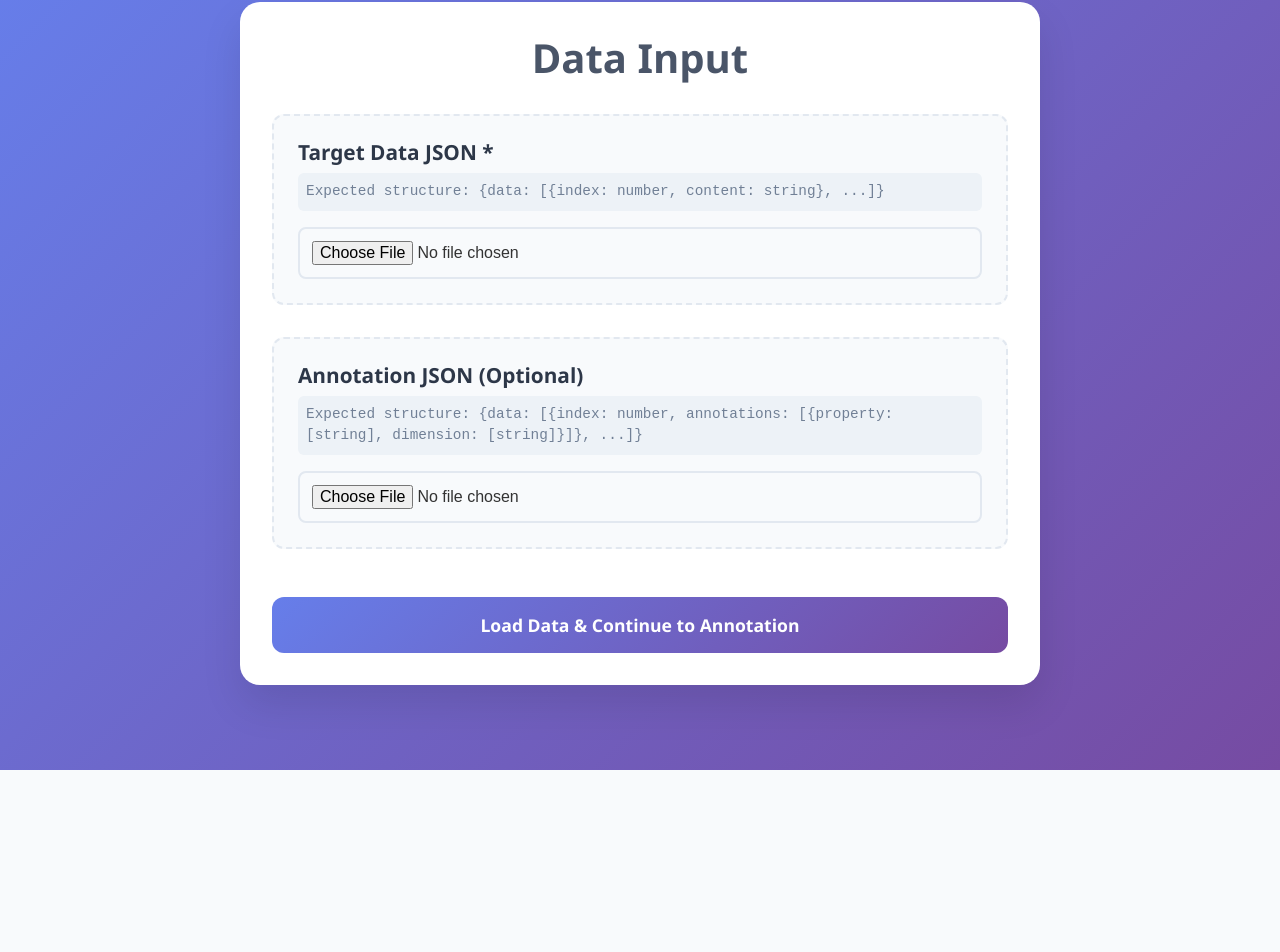
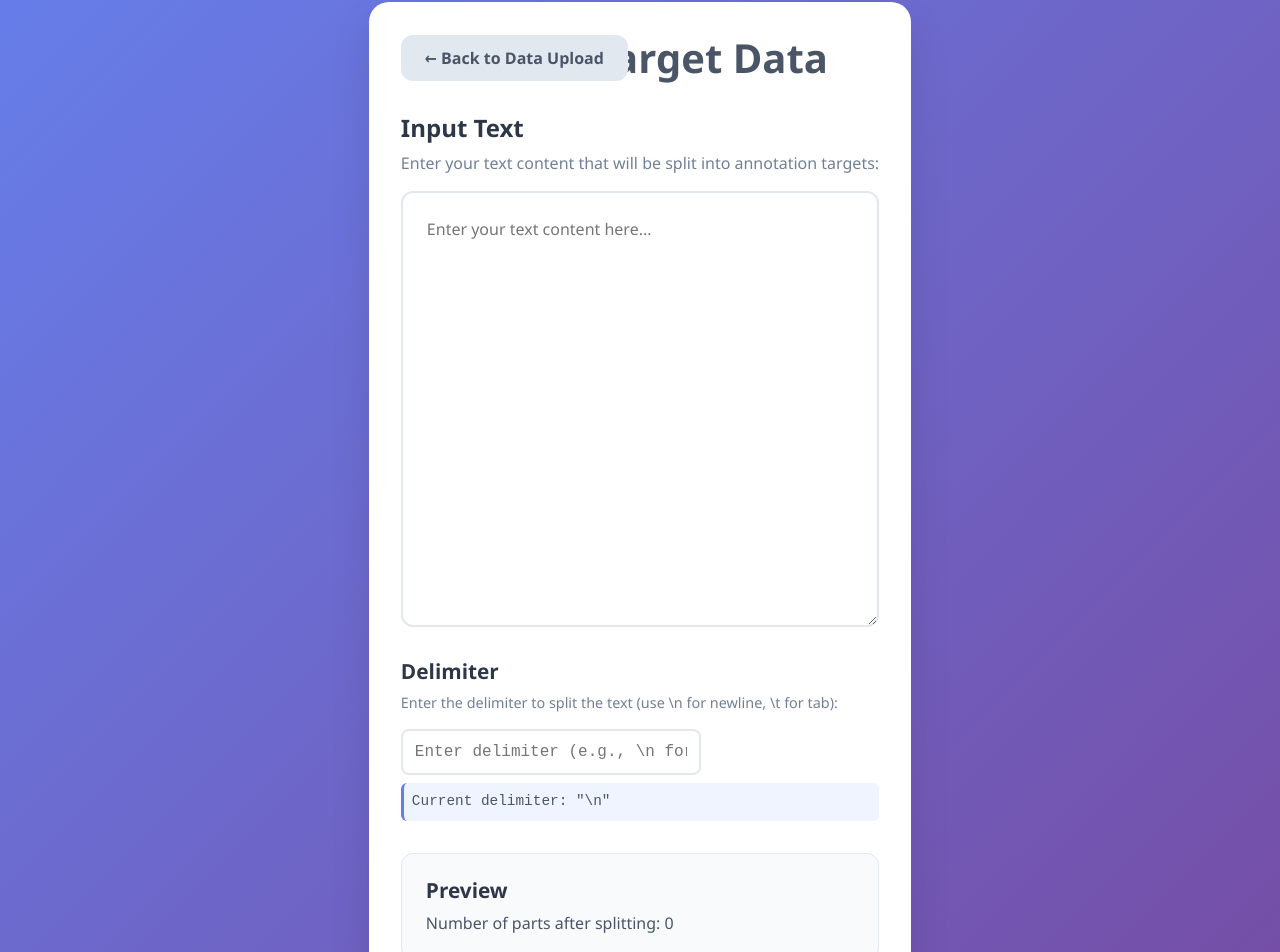
Before and after one commit to konbraphat51/OpenCoder, a React (Vite) app: page /text-input in a window 1280 px wide. Before the commit this address led to /. Shown: the part 30-982 px from the top of the page. Before the commit the page ends 800 px from the top, so only its background shows below. Built offline with nearby package versions, Linux system fonts and the light colour scheme.

Commit message:
claude: text input

```diff
--- a/src/App.css
+++ b/src/App.css
@@ -64,6 +64,47 @@ body {
 	background: #edf2f7;
 	padding: 0.5rem;
 	border-radius: 6px;
+}
+
+/* Section header with inline button layout */
+.section-header-with-button {
+	display: flex;
+	align-items: flex-start;
+	justify-content: space-between;
+	gap: 1rem;
+	margin-bottom: 1rem;
+}
+
+.section-header {
+	flex: 1;
+}
+
+.section-header h2 {
+	margin-bottom: 0.5rem;
+}
+
+.section-header p {
+	margin-bottom: 0;
+}
+
+.create-target-inline-button {
+	background: linear-gradient(135deg, #ed8936 0%, #dd6b20 100%);
+	color: white;
+	border: none;
+	padding: 0.75rem 1.25rem;
+	border-radius: 8px;
+	font-size: 0.9rem;
+	font-weight: 600;
+	cursor: pointer;
+	transition: all 0.3s ease;
+	white-space: nowrap;
+	flex-shrink: 0;
+	height: fit-content;
+}
+
+.create-target-inline-button:hover {
+	transform: translateY(-1px);
+	box-shadow: 0 6px 15px rgba(237, 137, 54, 0.4);
 }
 
 .file-input {
@@ -375,6 +416,201 @@ body {
 	color: #718096;
 }
 
+/* Text Input Page Styles */
+.text-input-container {
+	max-width: 900px;
+	margin: 2rem auto;
+	padding: 2rem;
+	background: white;
+	border-radius: 20px;
+	box-shadow: 0 20px 40px rgba(0, 0, 0, 0.1);
+	backdrop-filter: blur(10px);
+	min-height: calc(100vh - 4rem);
+}
+
+.text-input-header {
+	display: flex;
+	align-items: center;
+	margin-bottom: 2rem;
+	position: relative;
+}
+
+.back-button {
+	background: #e2e8f0;
+	color: #4a5568;
+	border: none;
+	padding: 0.75rem 1.5rem;
+	border-radius: 12px;
+	font-size: 1rem;
+	font-weight: 600;
+	cursor: pointer;
+	transition: all 0.3s ease;
+	position: absolute;
+	left: 0;
+}
+
+.back-button:hover {
+	background: #cbd5e0;
+	transform: translateX(-2px);
+}
+
+.text-input-header h1 {
+	flex: 1;
+	text-align: center;
+	color: #4a5568;
+	font-size: 2.5rem;
+	font-weight: 700;
+	margin: 0;
+}
+
+.text-input-content {
+	display: flex;
+	flex-direction: column;
+	gap: 2rem;
+}
+
+.input-section {
+	display: flex;
+	flex-direction: column;
+}
+
+.input-section h2 {
+	color: #2d3748;
+	margin-bottom: 0.5rem;
+	font-size: 1.5rem;
+}
+
+.input-section p {
+	color: #718096;
+	margin-bottom: 1rem;
+	font-size: 1rem;
+}
+
+.large-text-input {
+	width: 100%;
+	padding: 1.5rem;
+	border: 2px solid #e2e8f0;
+	border-radius: 12px;
+	font-size: 1rem;
+	font-family: "Segoe UI", Tahoma, Geneva, Verdana, sans-serif;
+	line-height: 1.6;
+	resize: vertical;
+	min-height: 300px;
+	transition: border-color 0.3s ease;
+}
+
+.large-text-input:focus {
+	outline: none;
+	border-color: #667eea;
+	box-shadow: 0 0 0 3px rgba(102, 126, 234, 0.1);
+}
+
+.delimiter-section {
+	display: flex;
+	flex-direction: column;
+}
+
+.delimiter-section h3 {
+	color: #2d3748;
+	margin-bottom: 0.5rem;
+	font-size: 1.3rem;
+}
+
+.delimiter-section p {
+	color: #718096;
+	margin-bottom: 1rem;
+	font-size: 0.9rem;
+}
+
+.delimiter-input {
+	width: 300px;
+	padding: 0.75rem;
+	border: 2px solid #e2e8f0;
+	border-radius: 8px;
+	font-size: 1rem;
+	font-family: "Courier New", monospace;
+	transition: border-color 0.3s ease;
+}
+
+.delimiter-input:focus {
+	outline: none;
+	border-color: #667eea;
+	box-shadow: 0 0 0 3px rgba(102, 126, 234, 0.1);
+}
+
+.delimiter-preview {
+	margin-top: 0.5rem;
+	padding: 0.5rem;
+	background: #f0f4ff;
+	border-radius: 6px;
+	font-size: 0.9rem;
+	color: #4a5568;
+	font-family: "Courier New", monospace;
+	border-left: 3px solid #667eea;
+}
+
+.preview-section {
+	padding: 1.5rem;
+	background: #f8fafc;
+	border-radius: 12px;
+	border: 1px solid #e2e8f0;
+}
+
+.preview-section h3 {
+	color: #2d3748;
+	margin-bottom: 0.5rem;
+	font-size: 1.3rem;
+}
+
+.preview-section p {
+	color: #4a5568;
+	font-size: 1rem;
+	font-weight: 500;
+}
+
+.run-button {
+	background: linear-gradient(135deg, #48bb78 0%, #38a169 100%);
+	color: white;
+	border: none;
+	padding: 1.25rem 2rem;
+	border-radius: 12px;
+	font-size: 1.2rem;
+	font-weight: 600;
+	cursor: pointer;
+	transition: all 0.3s ease;
+	align-self: center;
+	min-width: 300px;
+}
+
+.run-button:hover {
+	transform: translateY(-2px);
+	box-shadow: 0 10px 25px rgba(72, 187, 120, 0.4);
+}
+
+.run-button:active {
+	transform: translateY(0);
+}
+
+/* Create Target Data Button Styles */
+.create-target-button {
+	background: linear-gradient(135deg, #ed8936 0%, #dd6b20 100%);
+	color: white;
+	border: none;
+	padding: 1rem 2rem;
+	border-radius: 12px;
+	font-size: 1.1rem;
+	font-weight: 600;
+	cursor: pointer;
+	transition: all 0.3s ease;
+	width: 100%;
+	margin-top: 1rem;
+}
+
+.create-target-button:hover {
+	transform: translateY(-2px);
+	box-shadow: 0 10px 25px rgba(237, 137, 54, 0.4);
+}
+
 /* Responsive Design */
 @media (max-width: 768px) {
 	.annotation-page {
@@ -398,4 +634,45 @@ body {
 	.annotations-list {
 		max-height: calc(60vh - 80px);
 	}
+
+	/* Mobile responsive for inline button */
+	.section-header-with-button {
+		flex-direction: column;
+		align-items: stretch;
+		gap: 1rem;
+	}
+
+	.create-target-inline-button {
+		width: 100%;
+		text-align: center;
+	}
+
+	.text-input-container {
+		margin: 1rem;
+		padding: 1.5rem;
+	}
+
+	.text-input-header {
+		flex-direction: column;
+		align-items: flex-start;
+		gap: 1rem;
+	}
+
+	.back-button {
+		position: static;
+	}
+
+	.text-input-header h1 {
+		text-align: left;
+		font-size: 2rem;
+	}
+
+	.delimiter-input {
+		width: 100%;
+	}
+
+	.run-button {
+		min-width: auto;
+		width: 100%;
+	}
 }
--- a/src/App.tsx
+++ b/src/App.tsx
@@ -7,6 +7,7 @@ import {
 import { useAppData } from "./hooks/useAppData"
 import { DataInput } from "./pages/DataInput"
 import { AnnotationPage } from "./pages/AnnotationPage"
+import { TextInput } from "./pages/TextInput"
 import "./App.css"
 
 function App() {
@@ -32,6 +33,10 @@ function App() {
 						}
 					/>
 					<Route
+						path="/text-input"
+						element={<TextInput onTargetDataCreate={loadTargetData} />}
+					/>
+					<Route
 						path="/annotation"
 						element={
 							<AnnotationPage
--- a/src/pages/DataInput.tsx
+++ b/src/pages/DataInput.tsx
@@ -85,16 +85,30 @@ export const DataInput = ({
 		})
 	}
 
+	const handleCreateTargetData = () => {
+		navigate("/text-input")
+	}
+
 	return (
 		<div className="data-input-container">
 			<h1>Data Input</h1>
 
 			<div className="upload-section">
-				<h2>Target Data JSON *</h2>
-				<p>
-					Expected structure:{" "}
-					{`{data: [{index: number, content: string}, ...]}`}
-				</p>
+				<div className="section-header-with-button">
+					<div className="section-header">
+						<h2>Target Data JSON *</h2>
+						<p>
+							Expected structure:{" "}
+							{`{data: [{index: number, content: string}, ...]}`}
+						</p>
+					</div>
+					<button
+						onClick={handleCreateTargetData}
+						className="create-target-inline-button"
+					>
+						Create from Text
+					</button>
+				</div>
 				<input
 					type="file"
 					accept=".json"
--- /dev/null
+++ b/src/pages/TextInput.tsx
@@ -0,0 +1,137 @@
+import { useState } from "react"
+import { useNavigate } from "react-router-dom"
+import type { TargetData } from "../types"
+
+interface TextInputProps {
+	onTargetDataCreate: (data: TargetData) => void
+}
+
+export const TextInput = ({ onTargetDataCreate }: TextInputProps) => {
+	const [inputText, setInputText] = useState<string>("")
+	const [delimiter, setDelimiter] = useState<string>("\n")
+	const navigate = useNavigate()
+
+	const handleDelimiterChange = (value: string) => {
+		// Handle newline input
+		const processedValue = value.replace(/\\n/g, "\n").replace(/\\t/g, "\t")
+		setDelimiter(processedValue)
+	}
+
+	const handleRun = () => {
+		if (!inputText.trim()) {
+			alert("Please enter some text content")
+			return
+		}
+
+		if (!delimiter) {
+			alert("Please enter a delimiter")
+			return
+		}
+
+		// Split the text by delimiter and filter out empty strings
+		const textParts = inputText
+			.split(delimiter)
+			.filter((part) => part.trim() !== "")
+
+		if (textParts.length === 0) {
+			alert("No valid content found after splitting by delimiter")
+			return
+		}
+
+		// Create target data structure
+		const targetData: TargetData = {
+			data: textParts.map((content, index) => ({
+				index: index + 1,
+				content: content.trim(),
+			})),
+		}
+
+		// Generate filename with unix timestamp
+		const unixTime = Math.floor(Date.now() / 1000)
+		const filename = `OpenCoder_${unixTime}.json`
+
+		// Create and download the file
+		const blob = new Blob([JSON.stringify(targetData, null, 2)], {
+			type: "application/json",
+		})
+		const url = URL.createObjectURL(blob)
+		const a = document.createElement("a")
+		a.href = url
+		a.download = filename
+		document.body.appendChild(a)
+		a.click()
+		document.body.removeChild(a)
+		URL.revokeObjectURL(url)
+
+		// Also load the data into the app state
+		onTargetDataCreate(targetData)
+
+		// Show success message
+		alert(`Target data created successfully! Downloaded as ${filename}`)
+	}
+
+	const handleBackToUpload = () => {
+		navigate("/")
+	}
+
+	return (
+		<div className="text-input-container">
+			<div className="text-input-header">
+				<button onClick={handleBackToUpload} className="back-button">
+					← Back to Data Upload
+				</button>
+				<h1>Create Target Data</h1>
+			</div>
+
+			<div className="text-input-content">
+				<div className="input-section">
+					<h2>Input Text</h2>
+					<p>
+						Enter your text content that will be split into annotation targets:
+					</p>
+					<textarea
+						value={inputText}
+						onChange={(e) => setInputText(e.target.value)}
+						placeholder="Enter your text content here..."
+						className="large-text-input"
+						rows={15}
+					/>
+				</div>
+
+				<div className="delimiter-section">
+					<h3>Delimiter</h3>
+					<p>
+						Enter the delimiter to split the text (use \n for newline, \t for
+						tab):
+					</p>
+					<input
+						type="text"
+						value={delimiter}
+						onChange={(e) => handleDelimiterChange(e.target.value)}
+						placeholder="Enter delimiter (e.g., \n for newline)"
+						className="delimiter-input"
+					/>
+					<div className="delimiter-preview">
+						Current delimiter: "
+						{delimiter.replace(/\n/g, "\\n").replace(/\t/g, "\\t")}"
+					</div>
+				</div>
+
+				<div className="preview-section">
+					<h3>Preview</h3>
+					<p>
+						Number of parts after splitting:{" "}
+						{inputText && delimiter
+							? inputText.split(delimiter).filter((part) => part.trim() !== "")
+									.length
+							: 0}
+					</p>
+				</div>
+
+				<button onClick={handleRun} className="run-button">
+					Run - Create Target Data
+				</button>
+			</div>
+		</div>
+	)
+}
```
Also changed, not shown: 1 other file (tests, documents, lock files or other folders).
